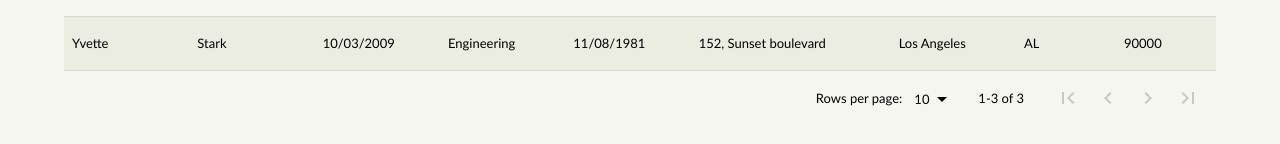
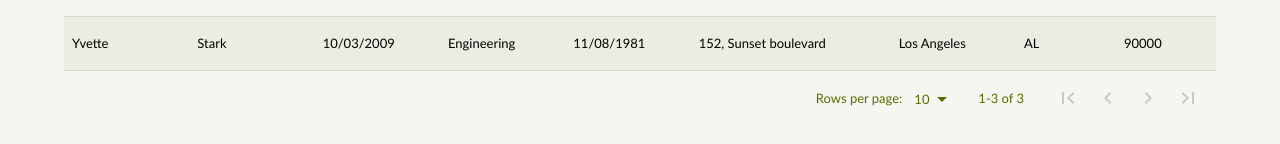
Before and after one commit to FABIEN-T/HRnet, a React (Vite) app: page /employee-list in a window 1280 px wide. Shown: the part 456-600 px from the top of the page. Built offline with nearby package versions, Linux system fonts and the light colour scheme.

Commit message:
commentaires, refactorisation

```diff
--- a/src/components/fieldsForm/DateBirth.tsx
+++ b/src/components/fieldsForm/DateBirth.tsx
@@ -15,7 +15,7 @@ function DateBirth() {
         <label htmlFor="dateBirthId">Date of Birth</label>
         <p className="inputError">{errors?.dateBirth?.message}</p>
       </div>
-      <Controller
+      <Controller // Component of the 'react-hook-form' librairie
         control={control}
         name="dateBirth"
         rules={{ required: 'This field is required' }}
--- a/src/components/fieldsForm/DateStart.tsx
+++ b/src/components/fieldsForm/DateStart.tsx
@@ -15,7 +15,7 @@ function DateStart() {
         <label htmlFor="dateStartId">Start Date</label>
         <p className="inputError">{errors?.dateStart?.message}</p>
       </div>
-      <Controller
+      <Controller // Component of the 'react-hook-form' librairie
         control={control}
         name="dateStart"
         rules={{ required: 'This field is required' }}
--- a/src/components/fieldsForm/SelectDepartement.tsx
+++ b/src/components/fieldsForm/SelectDepartement.tsx
@@ -15,7 +15,7 @@ function SelectDepartement() {
         <label htmlFor="selectDepartementId">Departement</label>
         <p className="inputError">{errors.selectDepartement?.message}</p>
       </div>
-      <Controller
+      <Controller // Component of the 'react-hook-form' librairie
         control={control}
         name="selectDepartement"
         rules={{ required: 'This field is required' }}
--- a/src/components/fieldsForm/SelectState.tsx
+++ b/src/components/fieldsForm/SelectState.tsx
@@ -16,7 +16,7 @@ function SelectState() {
         <p className="inputError">{errors?.selectState?.message}</p>
       </div>
 
-      <Controller
+      <Controller // Component of the 'react-hook-form' librairie
         control={control}
         name="selectState"
         rules={{ required: 'This field is required' }}
--- a/src/pages/EmployeeList.tsx
+++ b/src/pages/EmployeeList.tsx
@@ -2,24 +2,24 @@
 
 import { useContext, useMemo, useState } from 'react'
 import EmployeeContext from '../utilsContextProvider/EmployeeContextProvider'
+import DataTable, { createTheme } from 'react-data-table-component'
+import { columns, customStyles } from '../utilsDataTable/utilsDataTable'
 
 import Header from '../components/Header'
 import FilterComponent from '../components/FilterComponent'
-
-import { columns, customStyles } from '../utilsDataTable/utilsDataTable'
-import DataTable, { createTheme } from 'react-data-table-component'
+import { filteredItems } from '../utilsDataTable/filteredItems'
 
 import '../App.css'
 
+// Function from react-data-table-component librairie to customize the theme
 createTheme('pistachio', {
   text: {
     primary: 'black',
-    secondary: 'black',
+    secondary: 'var(--green0)',
   },
   background: {
-    default: '#f4f6ef',
+    default: 'var(--rowA-bg-color)',
   },
-  striped: true,
 })
 
 export default function EmployeesList() {
@@ -27,24 +27,10 @@ export default function EmployeesList() {
   const [filterText, setFilterText] = useState('')
   const [resetPaginationToggle, setResetPaginationToggle] = useState(false)
 
-  const filteredItems = state.employees.filter(
-    (object) =>
-      (object.firstName &&
-        object.firstName.toLowerCase().includes(filterText.toLowerCase())) ||
-      (object.lastName &&
-        object.lastName.toLowerCase().includes(filterText.toLowerCase())) ||
-      (object.startDate && object.startDate.includes(filterText)) ||
-      (object.department &&
-        object.department.toLowerCase().includes(filterText.toLowerCase())) ||
-      (object.dateOfBirth && object.dateOfBirth.includes(filterText)) ||
-      (object.street && object.street.includes(filterText)) ||
-      (object.city &&
-        object.city.toLowerCase().includes(filterText.toLowerCase())) ||
-      (object.state &&
-        object.state.toLowerCase().includes(filterText.toLowerCase())) ||
-      (object.zipCode && object.zipCode.includes(filterText))
-  )
+  // Filtering of an employee by first name, last name, address etc...
+  const filteredItemsResult = filteredItems(state.employees, filterText)
 
+  // Manage search input (filtering) and pagination reset
   const subHeaderComponentMemo = useMemo(() => {
     const handleClear = () => {
       if (filterText) {
@@ -52,8 +38,8 @@ export default function EmployeesList() {
         setFilterText('')
       }
     }
-
     return (
+      // Search Input
       <FilterComponent
         onFilter={(e) => setFilterText(e.target.value)}
         onClear={handleClear}
@@ -66,14 +52,14 @@ export default function EmployeesList() {
     <div className="currentEmployees">
       <Header link="/" nameLink="Home" title="Current Employees" />
       <DataTable
-        columns={columns}
-        customStyles={customStyles}
-        data={filteredItems}
-        pagination
-        paginationResetDefaultPage={resetPaginationToggle} // optionally, a hook to reset pagination to page 1
-        subHeader
-        subHeaderComponent={subHeaderComponentMemo}
-        persistTableHead
+        columns={columns} // Configure columns
+        customStyles={customStyles} // Configure the styles of rows, columns...
+        data={filteredItemsResult} // Employees to display based on filtering
+        pagination // Display the pagination
+        paginationResetDefaultPage={resetPaginationToggle} // To reset pagination to page 1
+        subHeader // Display the input search
+        subHeaderComponent={subHeaderComponentMemo} // Clear input search and reset pagination
+        persistTableHead // Show the table head (columns) even when progressPending is true.
         theme="pistachio"
       />
     </div>
--- a/src/utilsContextProvider/EmployeeContextProvider.tsx
+++ b/src/utilsContextProvider/EmployeeContextProvider.tsx
@@ -1,6 +1,6 @@
 // @ts-nocheck
 
-import { createContext, useReducer, useMemo, useEffect } from 'react'
+import { createContext, useReducer, useMemo } from 'react'
 import employeeReducer from './employeeReducer'
 import initialState from './initialState'
 
@@ -26,9 +26,8 @@ export const EmployeeProvider = ({ children }) => {
       ? []
       : JSON.parse(localStorage.getItem('employees'))
   const getLocalStorageLength =
-    getLocalStorage === [null] ? 0 : getLocalStorage.length
+    getLocalStorage == [] ? 0 : getLocalStorage.length
 
-  useEffect(() => {
   // Add new employee in local storage
   if (state.employees.length >= getLocalStorageLength) {
     localStorage.setItem('employees', JSON.stringify(state.employees))
@@ -39,7 +38,6 @@ export const EmployeeProvider = ({ children }) => {
       type: 'REFRESH',
     })
   }
-  })
 
   return (
     <EmployeeContext.Provider value={contextValue}>
--- /dev/null
+++ b/src/utilsDataTable/filteredItems.ts
@@ -0,0 +1,20 @@
+// @ts-nocheck
+
+export function filteredItems(listEmployees, filterText) {
+    return listEmployees.filter((object) =>
+      (object.firstName &&
+        object.firstName.toLowerCase().includes(filterText.toLowerCase())) ||
+      (object.lastName &&
+        object.lastName.toLowerCase().includes(filterText.toLowerCase())) ||
+      (object.startDate && object.startDate.includes(filterText)) ||
+      (object.department &&
+        object.department.toLowerCase().includes(filterText.toLowerCase())) ||
+      (object.dateOfBirth && object.dateOfBirth.includes(filterText)) ||
+      (object.street && object.street.includes(filterText)) ||
+      (object.city &&
+        object.city.toLowerCase().includes(filterText.toLowerCase())) ||
+      (object.state &&
+        object.state.toLowerCase().includes(filterText.toLowerCase())) ||
+        (object.zipCode && object.zipCode.includes(filterText))
+    )
+}
```
Also changed, not shown: src/components/FilterComponent.tsx (+5 -4 lines). Lines whose indentation alone changed are shown as unchanged.
